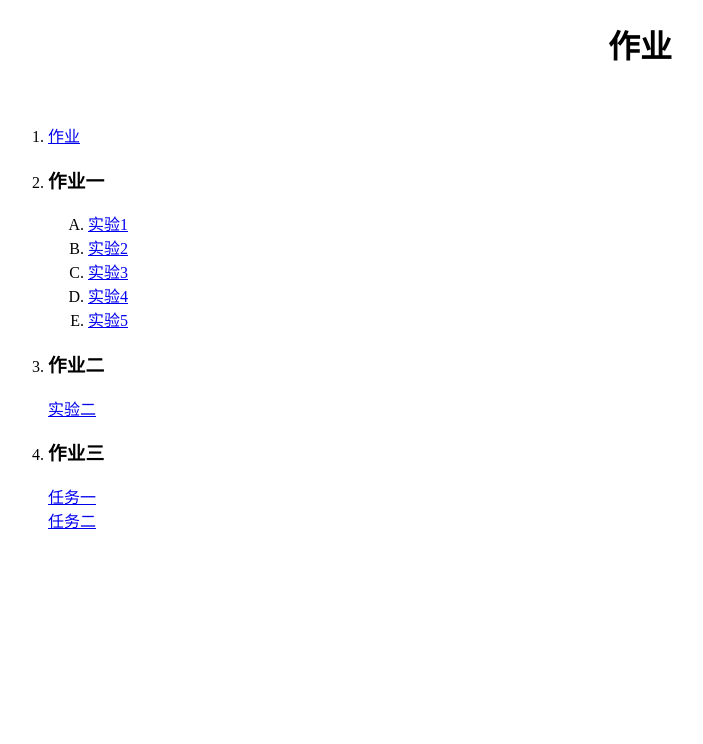
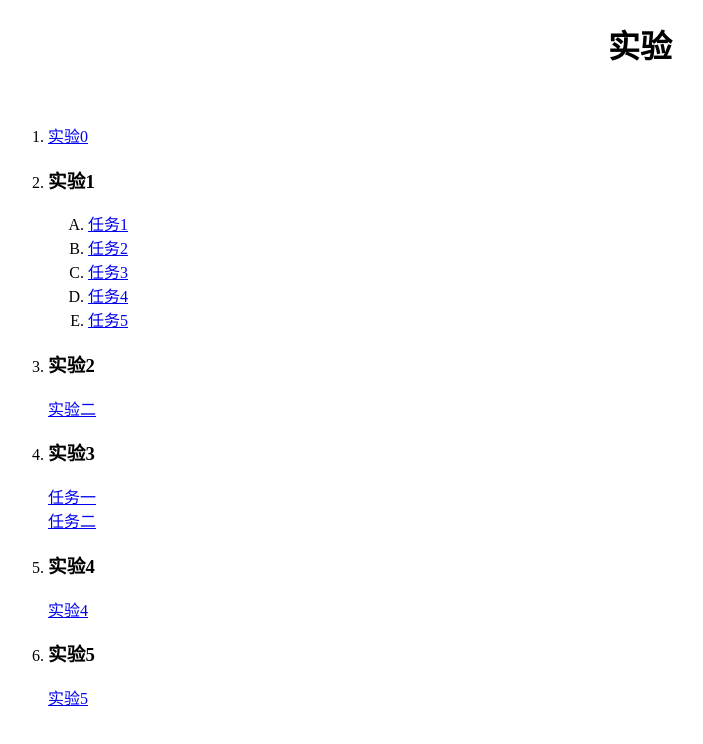
Before and after one commit to Tom2635913341/Tom2635913341.Github.io, a plain HTML site: page index.html in a window 1280 px wide. Shown: the whole page, without its empty margins (0-703 px from the left). Drawn offline with Linux system fonts and the light colour scheme.

Commit message:
Update index.html

```diff
--- a/index.html
+++ b/index.html
@@ -6,28 +6,37 @@
     <title>首页</title>
 </head>
 <body>
-    <h1 style="font-weight: bold;text-align:center;">作业</h1><br/>
+    <h1 style="font-weight: bold;text-align:center;">实验</h1><br/>
     <ol type="1">
-        <li><a href="Tom/lab0.html">作业</a></li>
+        <li><a href="Tom/lab0.html">实验0</a></li>
         <li>
-            <h3>作业一</h3>
+            <h3>实验1</h3>
             <ol type="A">
-                <li><a href="./Tom/lab1.html">实验1</a></li>
-                <li><a href="./Tom/lab2.html">实验2</a></li>
-                <li><a href="./Tom/lab3.html">实验3</a></li>
-                <li><a href="./Tom/lab4.html">实验4</a></li>
-                <li><a href="./Tom/lab5.html">实验5</a></li>
+                <li><a href="./Tom/lab1.html">任务1</a></li>
+                <li><a href="./Tom/lab2.html">任务2</a></li>
+                <li><a href="./Tom/lab3.html">任务3</a></li>
+                <li><a href="./Tom/lab4.html">任务4</a></li>
+                <li><a href="./Tom/lab5.html">任务5</a></li>
             </ol>
         </li>
         <li>
-            <h3>作业二</h3>
+            <h3>实验2</h3>
             </li><a href="./Tom/index2.html">实验二</a></li>
         </li>
         <li>
-            <h3>作业三</h3>
+            <h3>实验3</h3>
             </li><a href="./Tom/lab3-a.html">任务一</a></li><br>
             </li><a href="./Tom/lab3-b.html">任务二</a></li>
        </li>
+       <li>
+        <h3>实验4</h3>
+        </li><a href="./Tom/a.html">实验4</a></li><br>
+   </li>
+   <li>
+    <h3>实验5</h3>
+    </li><a href="./Tom/index5.html">实验5</a></li><br>
+</li>
+
     </ol>
 </body>
 </html>
```
